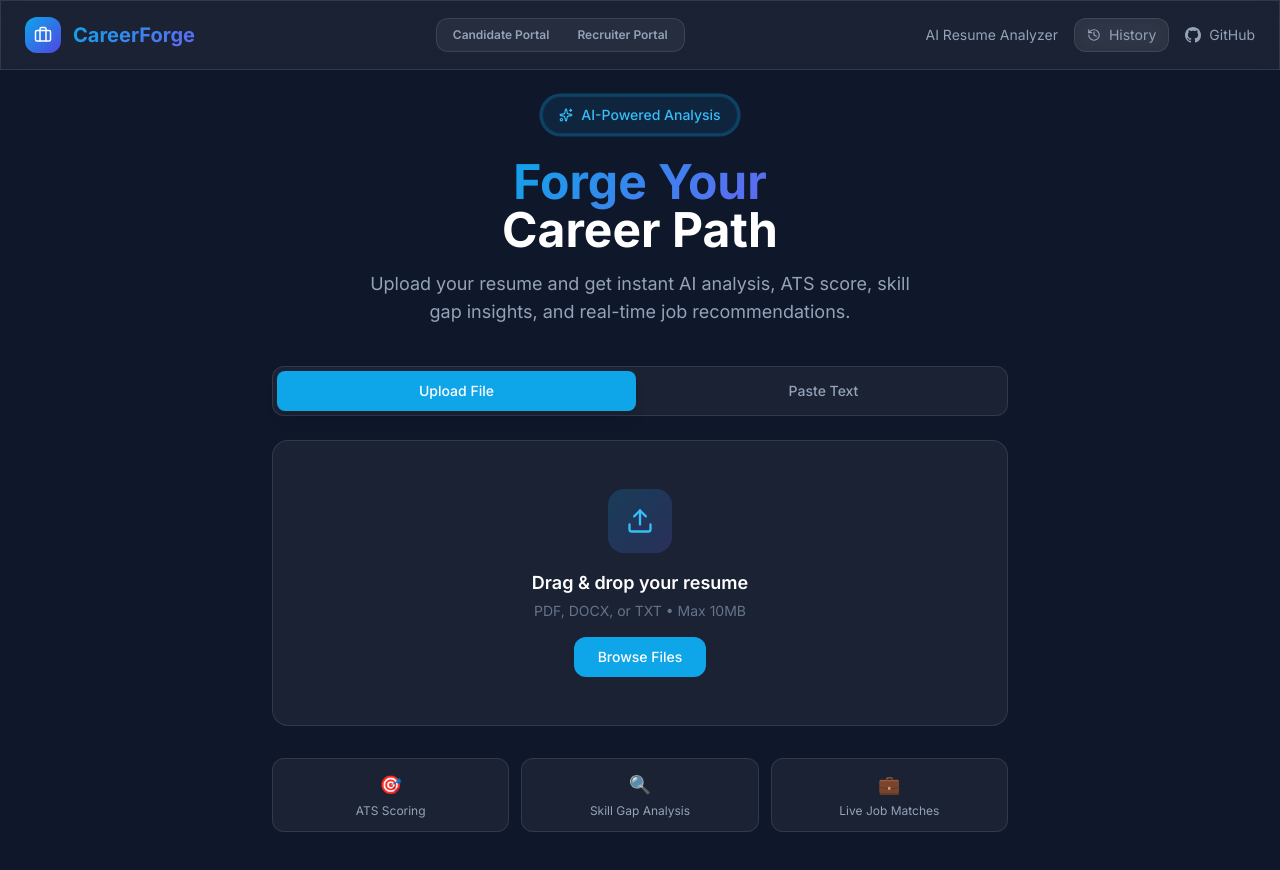
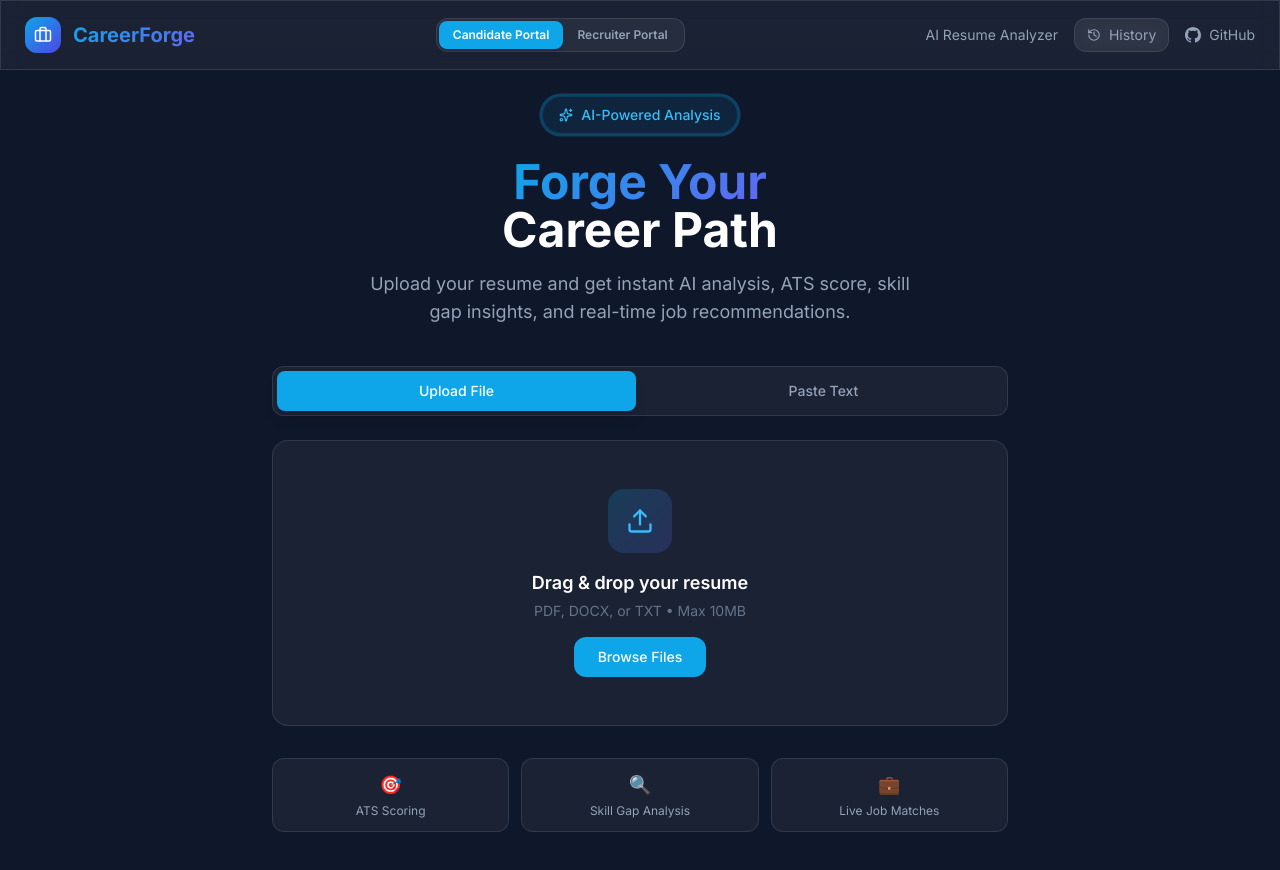
Before and after one commit to madhan1945/CareerForge, a React app in the folder frontend/: page / in a window 1280 px wide. Shown: the top 870 px of the page. Built offline with nearby package versions, Linux system fonts and the light colour scheme; the HTML template or start-up script is replaced by a standard one.

Commit message:
Update App.jsx to handle recruiter portal rendering

```diff
--- a/frontend/src/App.jsx
+++ b/frontend/src/App.jsx
@@ -3,16 +3,27 @@ import Navbar from "./components/Navbar";
 import UploadSection from "./components/UploadSection";
 import ResultsDashboard from "./components/ResultsDashboard";
 import HistoryPanel from "./components/HistoryPanel";
+import RecruiterPortal from "./components/RecruiterPortal";
 
 export default function App() {
   const [result, setResult] = useState(null);
   const [showHistory, setShowHistory] = useState(false);
+  const [viewMode, setViewMode] = useState("candidate");
 
   return (
     <div className="min-h-screen bg-dark-200">
-      <Navbar onHistoryClick={() => setShowHistory(true)} />
+      <Navbar
+        onHistoryClick={() => setShowHistory(true)}
+        currentView={viewMode}
+        onViewChange={(view) => {
+          setViewMode(view);
+          // Auto-reset single candidate result when toggling view if desired
+        }}
+      />
       <div className="pt-24 pb-16 px-6">
-        {result ? (
+        {viewMode === "recruiter" ? (
+          <RecruiterPortal />
+        ) : result ? (
           <ResultsDashboard data={result} onReset={() => setResult(null)} />
         ) : (
           <div className="min-h-[80vh] flex items-center justify-center">
```
